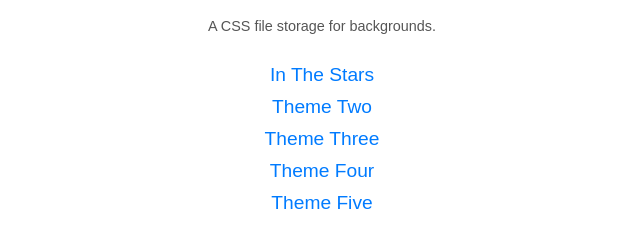
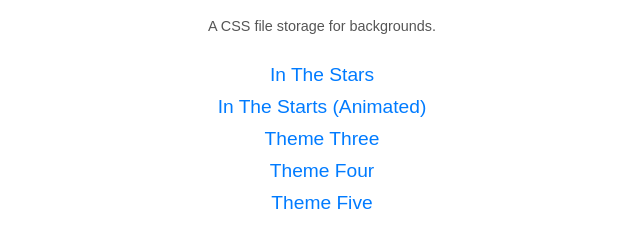
Before and after one commit to nicopancakes/12REM, a plain HTML site: page index.html in a window 1280 px wide. Shown: the part 68-316 px from the top of the page, without its empty margins (318-958 px from the left). Drawn offline with Linux system fonts and the light colour scheme.

Commit message:
Update index.html

```diff
--- a/index.html
+++ b/index.html
@@ -37,7 +37,7 @@
 
   <ul>
     <li><a href="in-the-stars-v.1.1.1.txt">In The Stars</a></li>
-    <li><a href="two.html">Theme Two</a></li>
+    <li><a href="in-the-stars-animated.txt">In The Starts (Animated)</a></li>
     <li><a href="three.html">Theme Three</a></li>
     <li><a href="four.html">Theme Four</a></li>
     <li><a href="five.html">Theme Five</a></li>
```
